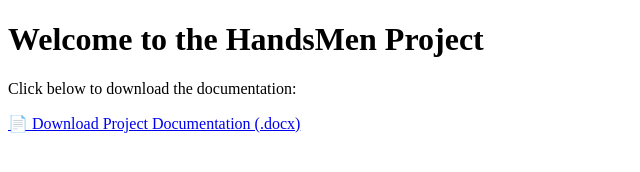
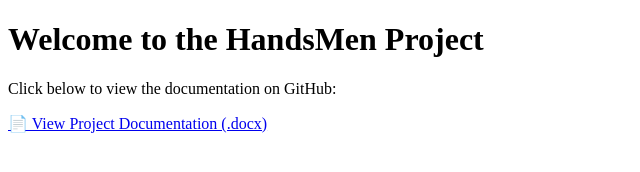
Before and after one commit to ChadiveManasa/HandsMen-Project, a plain HTML site: page index.html in a window 1280 px wide. Shown: the whole page, without its empty margins (0-640 px from the left). Drawn offline with Linux system fonts and the light colour scheme.

Commit message:
Update index.html

```diff
--- a/index.html
+++ b/index.html
@@ -5,9 +5,9 @@
 </head>
 <body>
   <h1>Welcome to the HandsMen Project</h1>
-  <p>Click below to download the documentation:</p>
- <a href="Chadive_Manasa_HandsMen_Project.docx" download>
-  📄 Download Project Documentation (.docx)
-</a>
+  <p>Click below to view the documentation on GitHub:</p>
+  <a href="https://github.com/ChadiveManasa/HandsMen-Project/blob/main/Chadive_Manasa_HandsMen_Project.docx" target="_blank">
+    📄 View Project Documentation (.docx)
+  </a>
 </body>
 </html>
```
